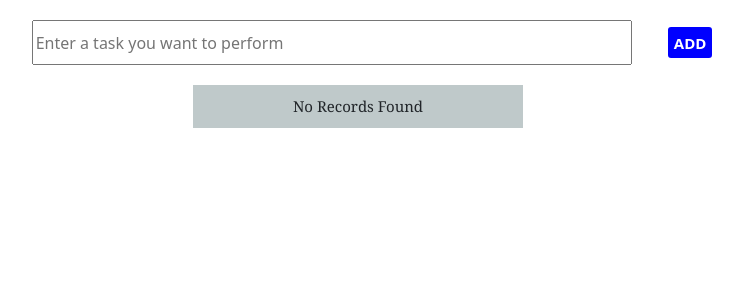
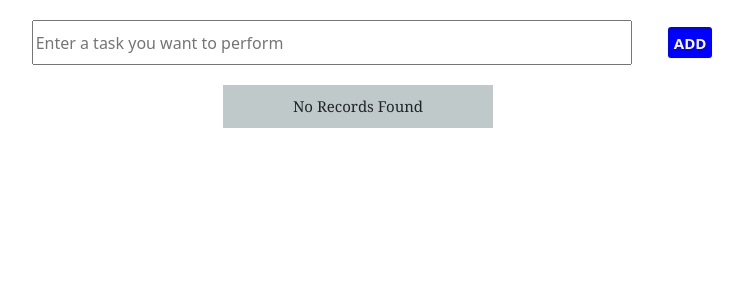
Before and after one commit to bitDig6/todo-list, a PHP site: page / in a window 1280 px wide. Shown: the part 80-380 px from the top of the page, without its empty margins (282-1025 px from the left). Run offline with PHP 8.4, Linux system fonts and the light colour scheme; data that the repository does not hold is empty.

Commit message:
Modified the style a bit

```diff
--- a/style.css
+++ b/style.css
@@ -32,7 +32,7 @@ header{
     color: black;
 }
 td{
-    padding: 10px 100px;
+    padding: 10px 70px;
     font-size: 15px;
     font-family: Georgia, 'Times New Roman', Times, serif;
 }
```
